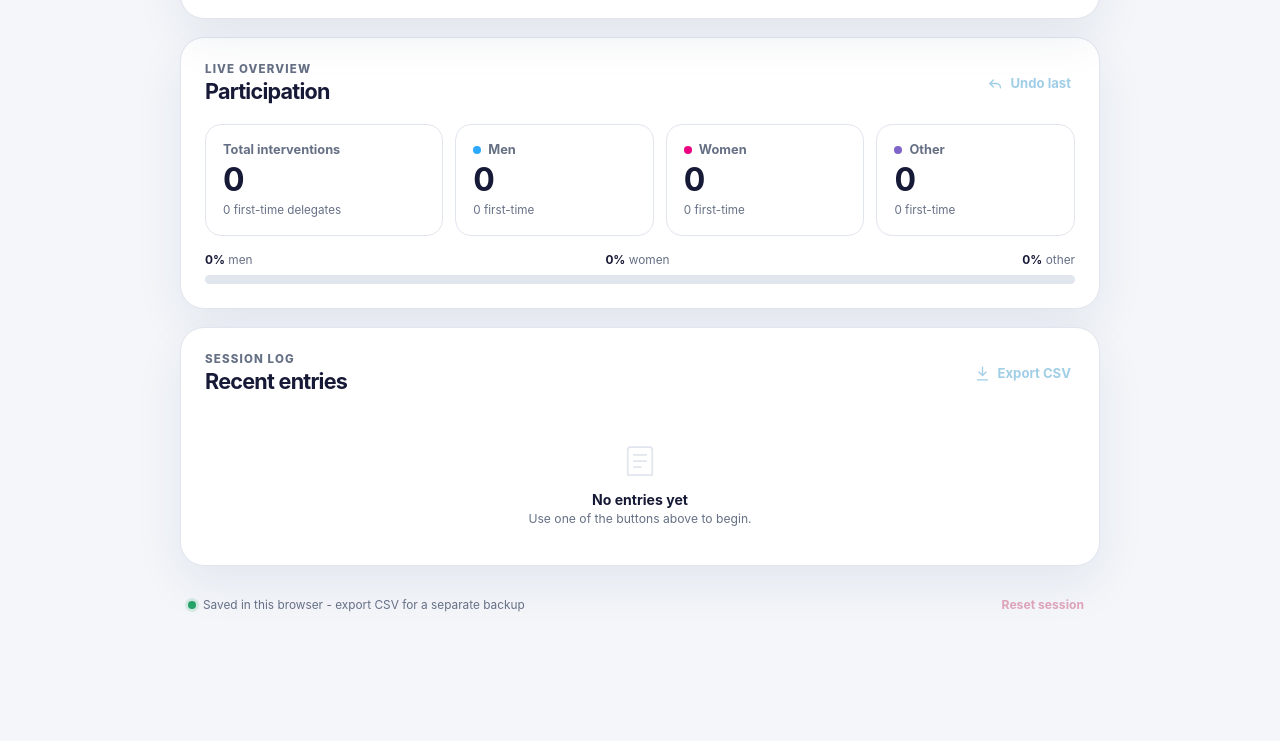
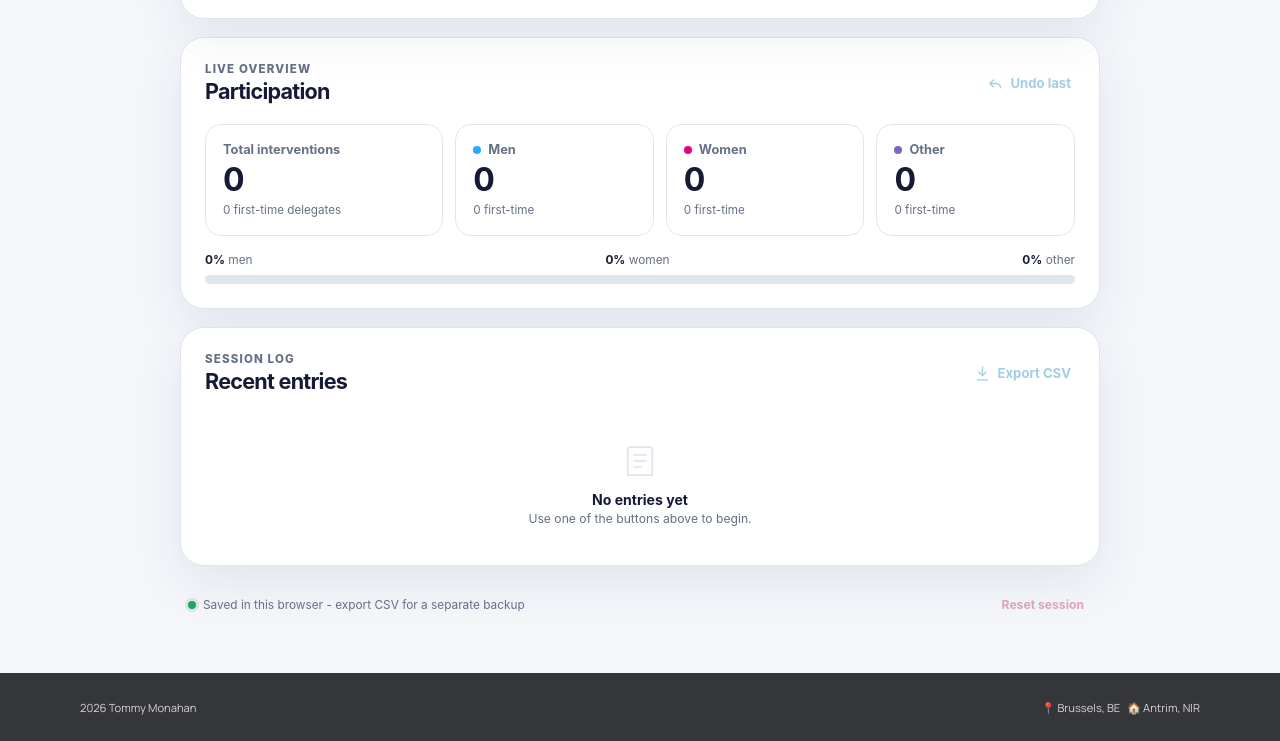
Before and after one commit to tommylmonahan/tommy-ie, a plain HTML site: page lymec-gender-watch/index.html in a window 1280 px wide. Shown: the part 447-1188 px from the top of the page. Before the commit the page ends 1120 px from the top, so only its background shows below. Drawn offline with Linux system fonts and the light colour scheme.

Commit message:
Add site footer to Gender Watch

```diff
--- a/lymec-gender-watch/index.html
+++ b/lymec-gender-watch/index.html
@@ -11,6 +11,9 @@
       content="A local, privacy-friendly floor participation tracker for LYMEC Congress."
     />
     <title>LYMEC Gender Watch</title>
+    <link rel="preconnect" href="https://fonts.googleapis.com" />
+    <link rel="preconnect" href="https://fonts.gstatic.com" crossorigin />
+    <link href="https://fonts.googleapis.com/css2?family=Manrope:wght@200..800&amp;display=swap" rel="stylesheet" />
     <link rel="stylesheet" href="styles.css" />
   </head>
   <body>
@@ -199,6 +202,13 @@
       </footer>
     </main>
 
+    <footer class="page-footer">
+      <div class="footer-inner">
+        <p>2026 Tommy Monahan</p>
+        <p>📍 Brussels, BE&nbsp;&nbsp; 🏠 Antrim, NIR</p>
+      </div>
+    </footer>
+
     <div class="toast" id="toast" role="status" aria-live="polite"></div>
 
     <dialog id="resetDialog">
--- a/lymec-gender-watch/styles.css
+++ b/lymec-gender-watch/styles.css
@@ -705,17 +705,41 @@ button:disabled {
   font-size: 0.76rem;
 }
 
-footer {
+.app-shell > footer {
   display: flex;
   align-items: center;
   justify-content: space-between;
   padding: 5px 8px;
 }
 
-footer p {
+.app-shell > footer p {
   margin: 0;
   color: var(--muted);
   font-size: 0.74rem;
+}
+
+.page-footer {
+  display: block;
+  padding: 26px 0;
+  background: #34363a;
+  border-top: 1px solid #34363a;
+  font-family: "Manrope", "Segoe UI", Helvetica, Arial, sans-serif;
+}
+
+.footer-inner {
+  width: min(1120px, calc(100% - 48px));
+  margin: 0 auto;
+  display: flex;
+  justify-content: space-between;
+  gap: 20px;
+  color: #d5d5d2;
+  font-size: 0.7rem;
+}
+
+.footer-inner p {
+  margin: 0;
+  color: inherit;
+  font-size: inherit;
 }
 
 .save-status {
@@ -912,6 +936,11 @@ dialog p {
   .keyboard-note {
     display: none;
   }
+
+  .footer-inner {
+    width: min(calc(100% - 28px), 1120px);
+    flex-direction: column;
+  }
 }
 
 @media (prefers-reduced-motion: reduce) {
```
